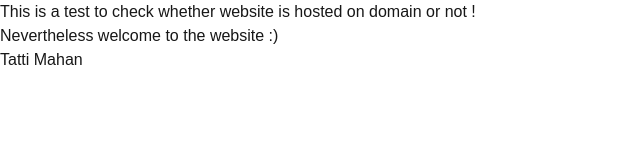
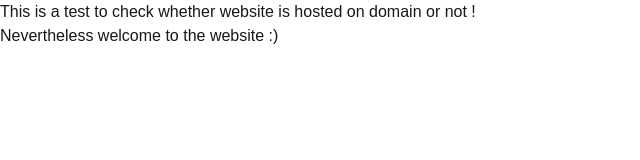
Before and after one commit to srinivasan-ad/domaintest, a Next.js app: page / in a window 1280 px wide. Shown: the top 160 px of the page, without its empty margins (0-640 px from the left). Built offline with nearby package versions, Linux system fonts and the light colour scheme.

Commit message:
wow :zap:

```diff
--- a/src/app/page.js
+++ b/src/app/page.js
@@ -3,16 +3,13 @@
 
 export default function Home() {
   const text  = "This is a test to check whether website is hosted on domain or not !";
-  const text2 = "Nevertheless welcome to the website :)"
-  const text3 = "Tatti Mahan"
+  const text2 = "Nevertheless welcome to the website :)";
   return (
     <div className="flex h-screen w-full bg-slate-300 items-center justify-center">
       <div className="bg-blue-500 max-h-56 flex items-center justify-center p-10 text-xl">
         {text}
         <br/>
         {text2}
-        <br/>
-        {text3}
       </div>
      </div>
   );
```
